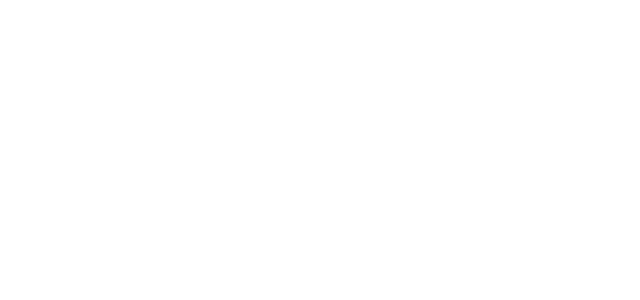
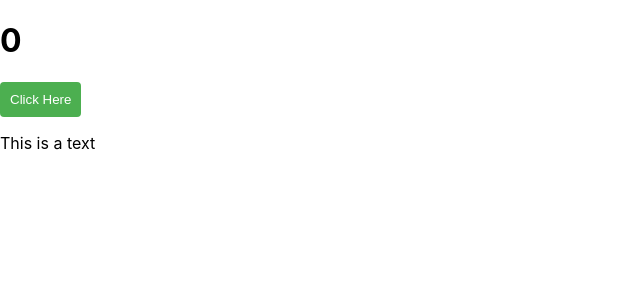
Before and after one commit to codewithzaman/React-Hooks-Tutorial, a React (Create React App) app: page / in a window 1280 px wide. Shown: the top 300 px of the page, without its empty margins (0-640 px from the left). Built offline with nearby package versions, Linux system fonts and the light colour scheme.

Commit message:
update UseReducerHook2

```diff
--- a/src/App.js
+++ b/src/App.js
@@ -1,5 +1,5 @@
 import './App.css';
-import UseReducerHook from './Hooks-Pedro/UseReducer/UseReducerHook';
+// import UseReducerHook from './Hooks-Pedro/UseReducer/UseReducerHook';
 import UseReducerHook2 from './Hooks-Pedro/UseReducer/UseReducerHook2';
 // import UseStateHook from './Hooks-Pedro/UseState/UseStateHook';
 // import UseReducer from './React-Hooks/UseReducer/UseReducer';
--- a/src/Hooks-Pedro/UseReducer/UseReducerHook2.js
+++ b/src/Hooks-Pedro/UseReducer/UseReducerHook2.js
@@ -15,7 +15,22 @@
 };
 const UseReducerHook2 = () => {
   const [state, dispatch] = useReducer(reducer, initialstate);
-  return <div></div>;
+  return (
+  <div >
+  <h1>{state.count}</h1>
+  <button
+  onClick={()=>{
+    dispatch({type:'INCREMENT'});
+    dispatch({type:'toggleShowText'})
+
+  }}
+  >
+    Click Here
+  </button>
+  {state.showText&& <p>This is a text</p>}
+</div>
+)
+  ;
 };
 
 export default UseReducerHook2;
```
